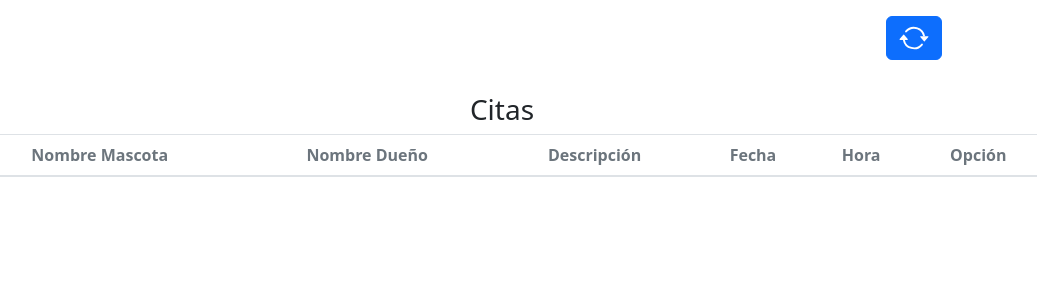
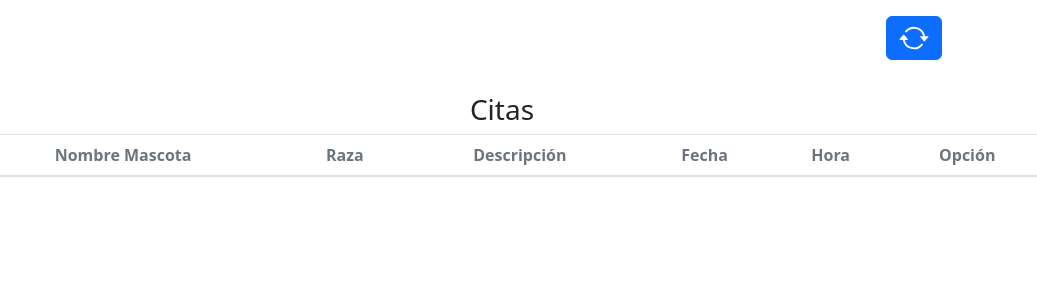
Before and after one commit to moises-elmoy/basepet, a PHP site: page /citas.php in a window 1280 px wide. Shown: the part 56-356 px from the top of the page, without its empty margins (138-1175 px from the left). Run offline with PHP 8.4, Linux system fonts and the light colour scheme; the visitor is signed in with stand-in values (Sample User, id 1); data that the repository does not hold is empty; some libraries are stand-ins or nearby versions.

Commit message:
Correccion 1
Despues de Ruben

```diff
--- a/agregarM.php
+++ b/agregarM.php
@@ -98,7 +98,7 @@ if($guardando > 0){
                     <input type="number" name="Peso" placeholder="6.5" class="form-control" min="0" max="120" step="0.1" required>
                 <label class="mt-2"><strong>Edad(años):</strong></label>
                     <input type="number" name="Edad" placeholder="1" class="form-control" min="0" max="50" step="0.1" required>
-                <label class="mt-2"><strong>Fecha de registro:</strong></label>
+                <label class="mt-2"><strong>Fecha de Nacimiento:</strong></label>
                     <input type="date" name="Fecha" class="form-control" placeholder="Fecha" require>
 
                     <a class="btn btn-danger mt-5 mb-3 me-2" href="clientes.php" role="button" style="margin-left:68%;">Cancelar</a>
--- a/citas.php
+++ b/citas.php
@@ -32,9 +32,12 @@ if(!empty($_POST)){
 
 }
 
-//consulta
+
+
+//consultas
 //la variable where es para la busqueda, completa la consulta para mostrar el resultado en la tabla
-$citasR = "SELECT * FROM citas $where ORDER BY fecha_cita ASC, horario ASC";
+
+$citasR = "SELECT c.nombre_mascota, m.raza, c.descripcion, c.fecha_cita, c.horario FROM citas AS c, mascotas AS m WHERE c.id_mascota = m.idmascota AND $where";
 $guardar = $conecta->query($citasR);
 ?>
 
@@ -118,7 +121,7 @@ $guardar = $conecta->query($citasR);
                 <table class="table">
                     <thead class="text-muted">
                         <th class="text-center">Nombre Mascota</th>
-                        <th class="text-center">Nombre Dueño</th>
+                        <th class="text-center">Raza</th>
                         <th class="text-center">Descripción</th>
                         <th class="text-center">Fecha</th>
                         <th class="text-center">Hora</th>
@@ -127,11 +130,11 @@ $guardar = $conecta->query($citasR);
                     <tbody class="table-group-divider">
                         <?php while($row = $guardar->fetch_assoc()){?>
                         <tr>
-                            <td class="text-center"><?php echo $row['nombre_mascota'];?></td>
-                            <td class="text-center"><?php echo $row['n_cliente'];?></td>
-                            <td class="text-center"><?php echo $row['descripcion'];?></td>
-                            <td class="text-center"><?php echo $row['fecha_cita'];?></td>
-                            <td class="text-center"><?php echo $row['horario'];?></td>
+                            <td class="text-center"><?php echo $row['c.nombre_mascota'];?></td>
+                            <td class="text-center"><?php echo $row['m.raza'];?></td>
+                            <td class="text-center"><?php echo $row['c.descripcion'];?></td>
+                            <td class="text-center"><?php echo $row['c.fecha_cita'];?></td>
+                            <td class="text-center"><?php echo $row['c.horario'];?></td>
                             <td class="text-center">
                                 <a class="btn btn-danger" href="eliminarCita.php?id_citas=<?php echo $row['id_citas'];?>" role="button">
                                     <svg xmlns="http://www.w3.org/2000/svg" width="16" height="16" fill="currentColor" class="bi bi-trash3-fill text-white me-2" viewBox="0 0 16 16">
--- a/principal.php
+++ b/principal.php
@@ -124,7 +124,7 @@ $guardar = $conecta->query($registrosM);
                         <th class="text-center">Especie</th>
                         <th class="text-center">Peso</th>
                         <th class="text-center">Edad</th>
-                        <th class="text-center">Fecha de Registro</th>
+                        <th class="text-center">Fecha de Nacimiento</th>
                         <th class="text-center">Opciones</th>
                     </thead>
                     <tbody>
```
